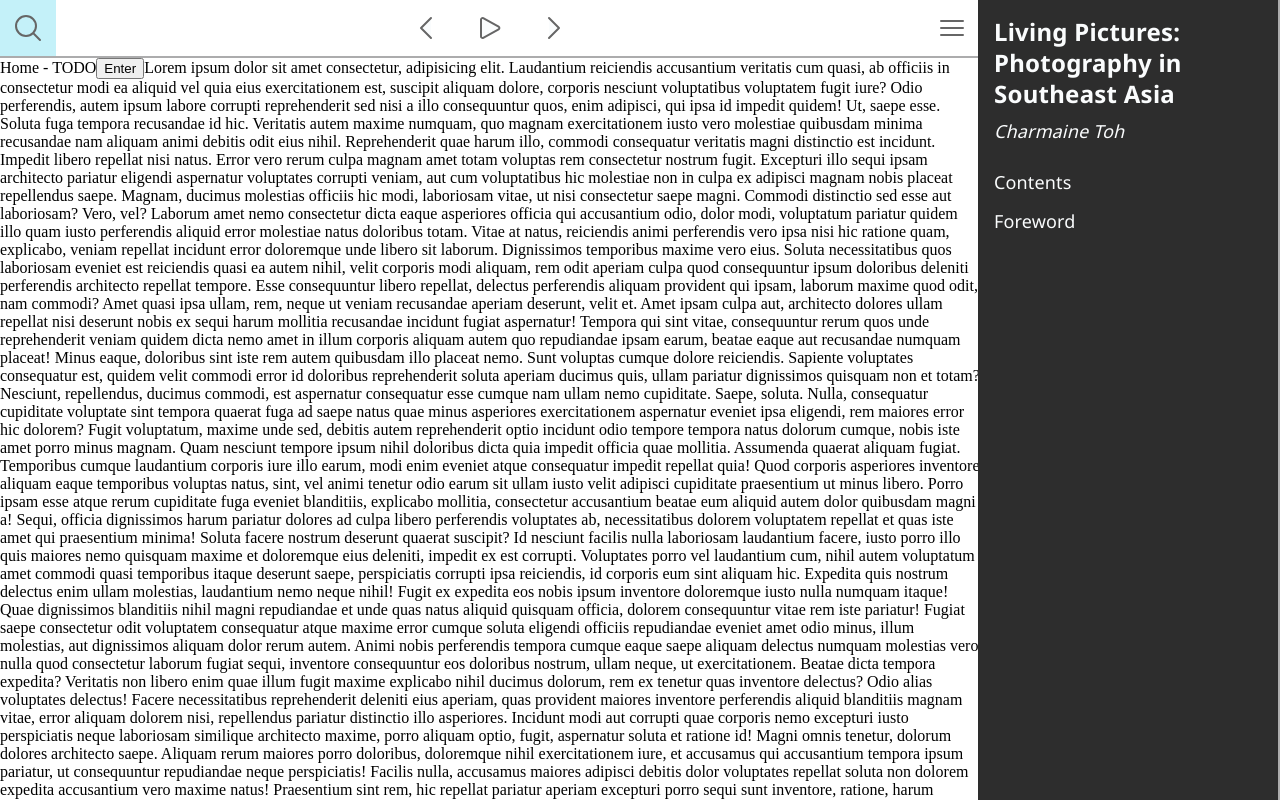
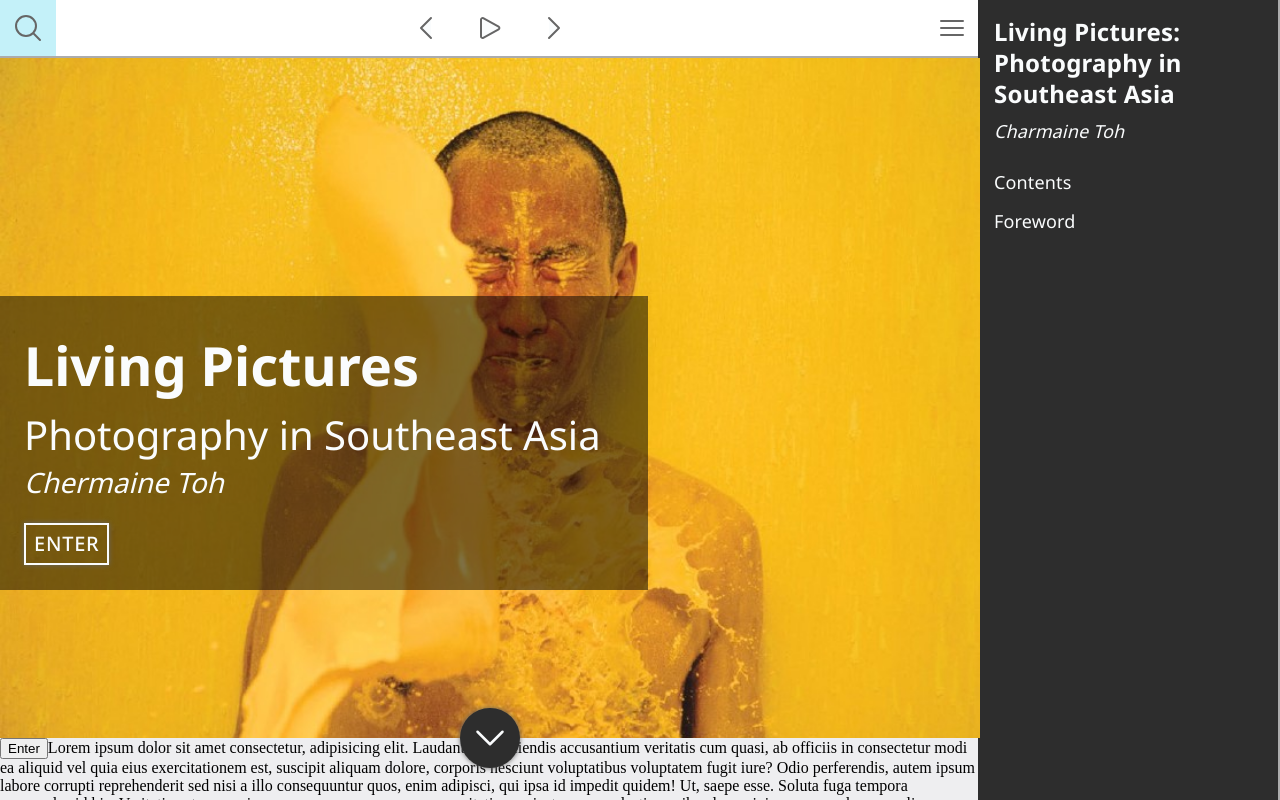
Before and after one commit to michac789/ngs-living-pictures, a React (Create React App) app: page / in a window 1280 px wide. Built offline with nearby package versions, Linux system fonts and the light colour scheme.

Commit message:
feat: cover page images and style for home page

```diff
--- a/src/components/Icon/Icons.tsx
+++ b/src/components/Icon/Icons.tsx
@@ -2,6 +2,7 @@ import React from 'react';
 
 const iconNames = [
   'hi-bars-3',
+  'hi-chevron-down',
   'hi-chevron-left',
   'hi-chevron-right',
   'hi-home',
@@ -13,6 +14,9 @@ export type IconName = (typeof iconNames)[number];
 export const icons: Record<IconName, JSX.Element> = {
   'hi-bars-3': (
     <path strokeLinecap="round" strokeLinejoin="round" d="M3.75 6.75h16.5M3.75 12h16.5m-16.5 5.25h16.5" />
+  ),
+  'hi-chevron-down': (
+    <path strokeLinecap="round" strokeLinejoin="round" d="m19.5 8.25-7.5 7.5-7.5-7.5" />
   ),
   'hi-chevron-left': (
     <path strokeLinecap="round" strokeLinejoin="round" d="M15.75 19.5 8.25 12l7.5-7.5" />
--- a/src/components/Text/TextStyle.ts
+++ b/src/components/Text/TextStyle.ts
@@ -5,11 +5,10 @@ export const textVariants = [
   'title1',
   'title2',
   'title3',
-  'subtitle1',
-  'subtitle2',
+  'subtitle',
   'body1',
   'body2',
-  'button1',
+  'button',
 ] as const;
 export type TextVariant = (typeof textVariants)[number];
 
@@ -40,22 +39,13 @@ export const title3 = css`
   color: ${colors.Neutral800};
 `;
 
-export const subtitle1 = css`
+export const subtitle = css`
   font-family: 'Noto Sans', 'sans-serif';
   font-size: 28px;
   font-weight: 400;
   line-height: 1.2;
   letter-spacing: 0px;
   font-style: italic;
-  color: ${colors.Neutral800};
-`;
-
-export const subtitle2 = css`
-  font-family: 'Noto Sans', 'sans-serif';
-  font-size: 20px;
-  font-weight: 700;
-  line-height: 1.2;
-  letter-spacing: 0.25px;
   color: ${colors.Neutral800};
 `;
 
@@ -77,10 +67,10 @@ export const body2 = css`
   color: ${colors.Neutral800};
 `;
 
-export const button1 = css`
+export const button = css`
   font-family: 'Noto Sans', 'sans-serif';
   font-size: 20px;
-  font-weight: 700;
+  font-weight: 500;
   line-height: 1.5;
   letter-spacing: 0.75px;
   color: ${colors.Neutral800};
@@ -92,11 +82,10 @@ const variantMapping: {
   'title1': title1,
   'title2': title2,
   'title3': title3,
-  'subtitle1': subtitle1,
-  'subtitle2': subtitle2,
+  'subtitle': subtitle,
   'body1': body1,
   'body2': body2,
-  'button1': button1,
+  'button': button,
 };
 
 interface StyledTextProps {
--- /dev/null
+++ b/src/constants/home.ts
@@ -0,0 +1,7 @@
+
+export const homeConstants = {
+  coverImagePath: "coverImg.jpg",
+  coverTitle: "Living Pictures",
+  coverSubtitle: "Photography in Southeast Asia",
+  coverSubtitle2: "Chermaine Toh",
+};
--- a/src/index.tsx
+++ b/src/index.tsx
@@ -2,6 +2,7 @@ import React from 'react';
 import ReactDOM from 'react-dom/client';
 import { RouterProvider } from 'react-router-dom';
 import '@fontsource/noto-sans/400.css';
+import '@fontsource/noto-sans/500.css';
 import '@fontsource/noto-sans/700.css';
 import router from './Routes';
 import { GlobalStyles } from './styles';
--- a/src/pages/Home/Home.tsx
+++ b/src/pages/Home/Home.tsx
@@ -1,5 +1,18 @@
 import React from "react";
 import { useNavigate } from "react-router-dom";
+import {
+  CoverImage,
+  CoverImageContainer,
+  DownArrowWrapper,
+  EnterButtonWrapper,
+  TitleOverlayWrapper
+} from "./HomeStyle";
+import { Icon } from "../../components/Icon/Icon";
+import { Text } from "../../components/Text/Text";
+import { colors } from "../../constants/colors";
+import { homeConstants } from "../../constants/home";
+
+const coverImg = require(`../../assets/${homeConstants.coverImagePath}`);
 
 const Home = () => {
   const navigate = useNavigate();
@@ -10,7 +23,26 @@ const Home = () => {
 
   return (
     <>
-      Home - TODO
+      <CoverImageContainer>
+        <CoverImage src={coverImg} alt="test" />
+        <DownArrowWrapper>
+          <Icon name="hi-chevron-down" size="40px" fill={colors.Neutral800} stroke={colors.Neutral200} />
+        </DownArrowWrapper>
+        <TitleOverlayWrapper>
+          <Text variant="title1" color={colors.Neutral200}>
+            {homeConstants.coverTitle}
+          </Text>
+          <Text variant="title2" color={colors.Neutral200}>
+            {homeConstants.coverSubtitle}
+          </Text>
+          <Text variant="subtitle" color={colors.Neutral200}>
+            {homeConstants.coverSubtitle2}
+          </Text>
+          <EnterButtonWrapper variant="button">
+            ENTER
+          </EnterButtonWrapper>
+        </TitleOverlayWrapper>
+      </CoverImageContainer>
       <button onClick={handleNext}>
         Enter
       </button>
--- /dev/null
+++ b/src/pages/Home/HomeStyle.ts
@@ -0,0 +1,69 @@
+import styled from "styled-components";
+import { Text } from "../../components/Text/Text";
+import { colors } from "../../constants/colors";
+
+export const CoverImageContainer = styled.div`
+  position: relative;
+  height: 85vh;
+`;
+
+export const CoverImage = styled.img`
+  height: 100%;
+  width: 100%;
+  object-fit: cover;
+`;
+
+export const DownArrowWrapper = styled.div`
+  display: flex;
+  align-items: center;
+  justify-content: center;
+
+  position: absolute;
+  left: 50%;
+  top: 100%;
+  height: 60px;
+  width: 60px;
+  transform: translate(-30px, -30px);
+
+  border-radius: 50%;
+  background-color: ${colors.Neutral800};
+  box-shadow: 0px 0px 5px 0px ${colors.Neutral600};
+  cursor: pointer;
+`;
+
+export const TitleOverlayWrapper = styled.div`
+  display: flex;
+  flex-direction: column;
+  gap: 8px;
+
+  position: absolute;
+  left: 0;
+  top: 35%;
+  width: 600px;
+  height: 250px;
+  padding: 32px 24px 12px;
+
+  background-color: rgba(0, 0, 0, 0.5);
+  color: ${colors.Neutral200};
+`;
+
+export const EnterButtonWrapper = styled(Text)`
+  display: flex;
+  align-items: center;
+  justify-content: center;
+
+  width: fit-content;
+  padding: 4px 8px;
+  margin-top: 16px;
+
+  border: 2px solid ${colors.Neutral200};
+  box-shadow: 0px 0px 5px 0px ${colors.Neutral600};
+  cursor: pointer;
+  color: ${colors.Neutral200};
+
+  &:hover {
+    background-color: ${colors.Neutral200};
+    color: ${colors.Neutral800};
+    transition: all 0.3s ease;
+  }
+`;
--- a/src/pages/PageLayout/PageLayoutStyle.ts
+++ b/src/pages/PageLayout/PageLayoutStyle.ts
@@ -1,4 +1,5 @@
 import styled from "styled-components";
+import { colors } from "../../constants/colors";
 
 export const MainContainer = styled.div`
   height: calc(100vh - 58px);
@@ -13,4 +14,5 @@ export const MainContainer = styled.div`
 
 export const OutletContainer = styled.div`
   min-height: calc(100vh - 110px);
+  background-color: ${colors.Neutral300};
 `;
```
Also changed, not shown: src/assets/coverImg.jpg (added).
